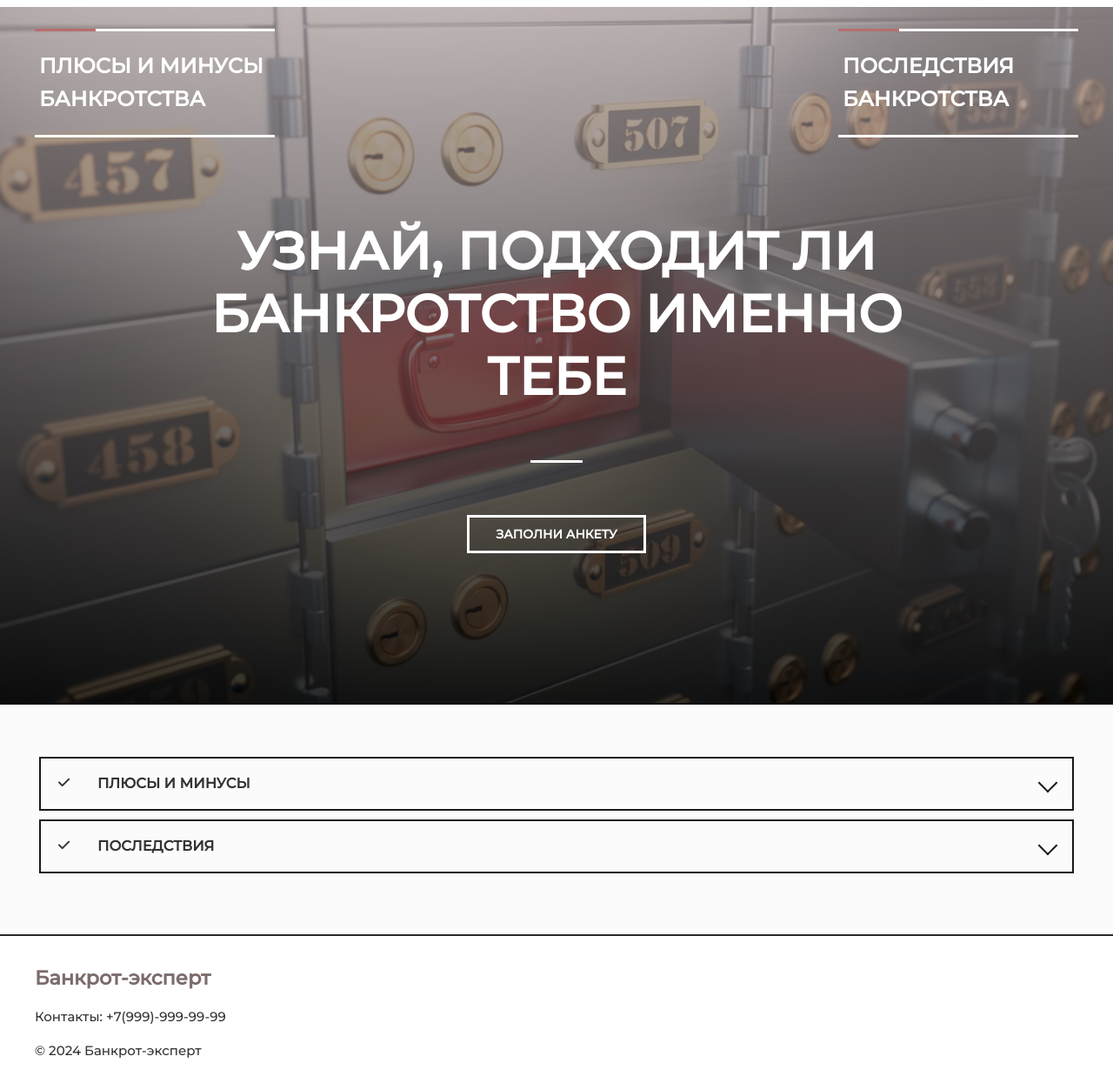
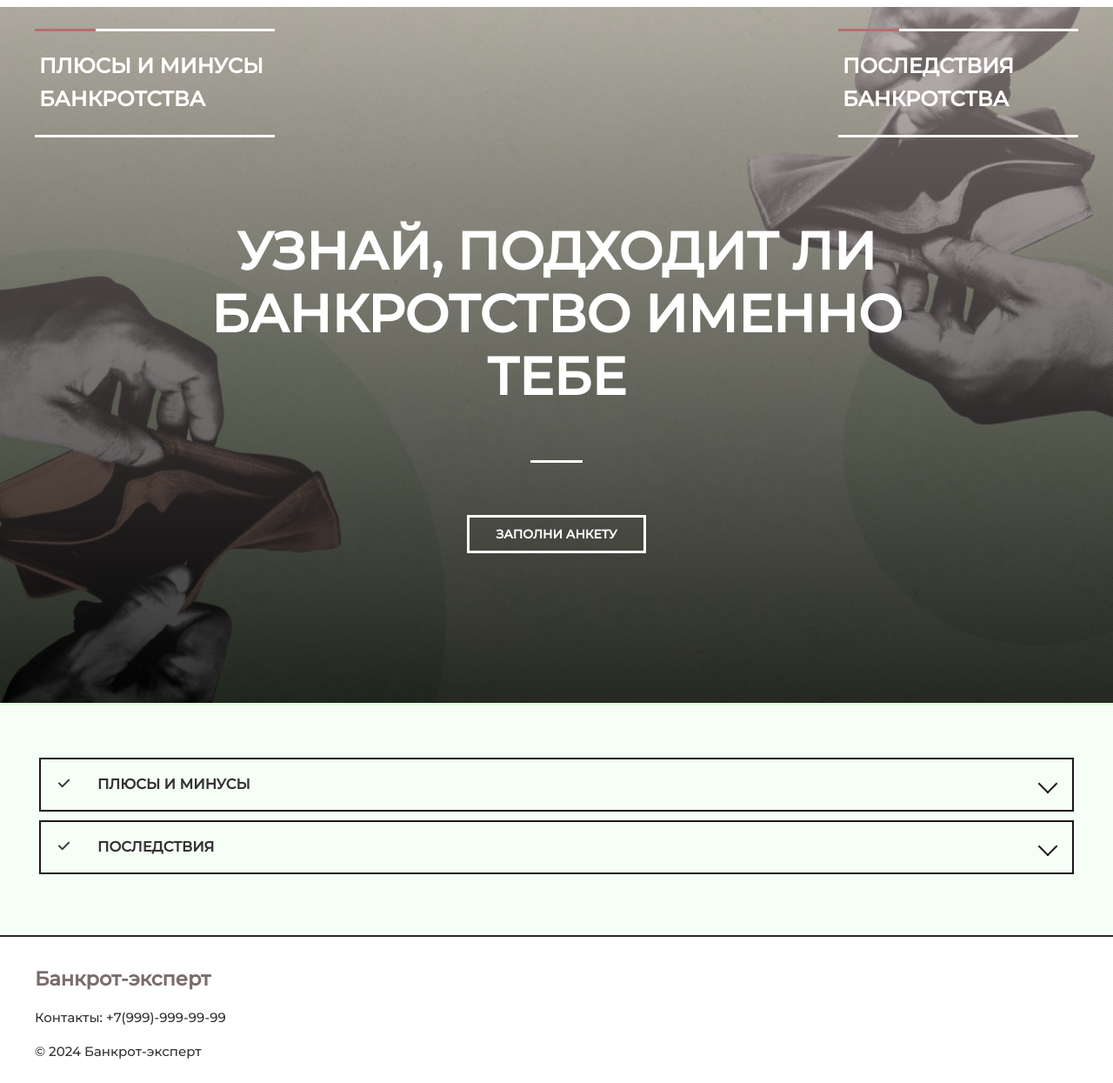
Before and after one commit to Egaster/anketa, a Flask app: page / in a window 1280 px wide. Shown: the part 112-1357 px from the top of the page at 87% size. Before the commit the page ends 1328 px from the top, so only its background shows below. Run offline with Flask 3, Linux system fonts and the light colour scheme; some libraries are stand-ins or nearby versions.

Commit message:
изменение фона на главной странице

```diff
--- a/static/css/style.css
+++ b/static/css/style.css
@@ -42,7 +42,7 @@ h1, h2, h3, h4, h5, h6 {
 
     background:
         linear-gradient(rgba(167, 153, 153, 0.7), rgba(0, 0, 0, 0.8)),
-        url(../css/images/home_banner.jpg) center no-repeat;
+        url(../css/images/Home_banner_2.jpeg) center no-repeat;
     background-size: cover;
     position: relative;
 
@@ -299,8 +299,8 @@ align-items: center;
 
 .section__green {
     padding: 60px 0;
-    background-color: #fbfbfb;
-    border-top:2px solid rgb(0, 0, 0);
+    background-color: #f5fff6;
+    border-top:3px solid rgb(224, 255, 222);
 }
 
 .section__header {
--- a/templates/home.html
+++ b/templates/home.html
@@ -60,7 +60,6 @@
                     <a class="btn" href="{{ url_for('form') }}">Заполни анкету</a>
                 </div>
             </div>
-
         </div>
 
 
```
Also changed, not shown: static/css/images/Home_banner_2.jpeg (added).
